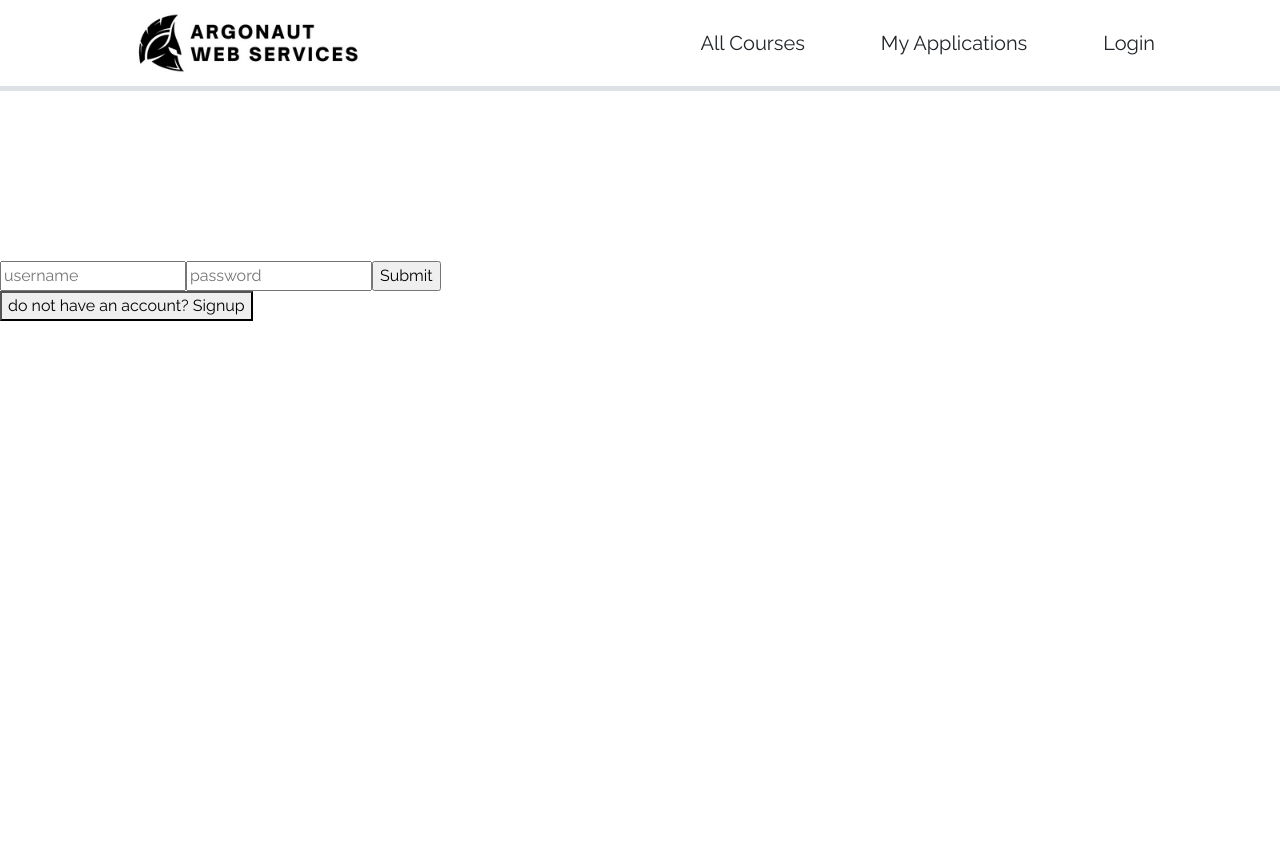
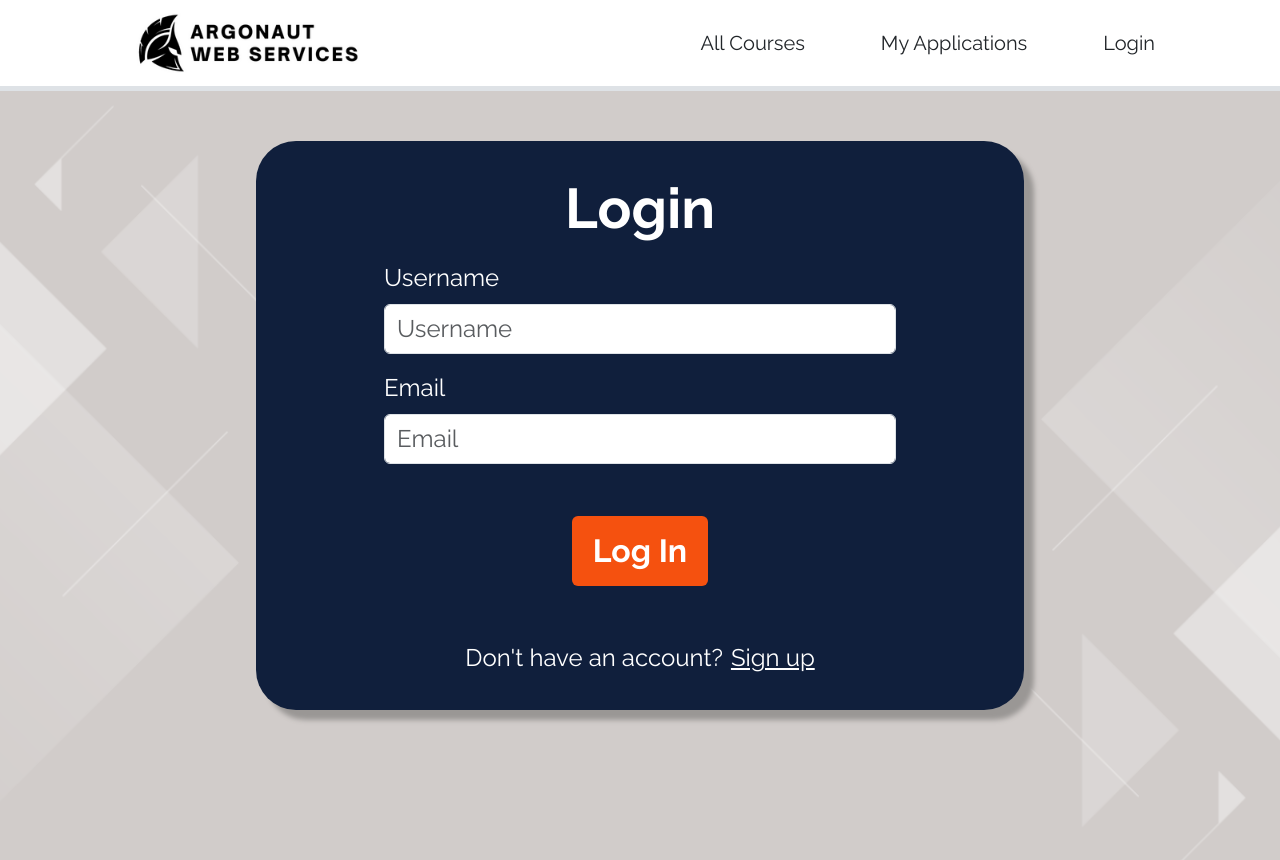
Before and after one commit to irriz-jayy/Moringa-student-application-portal, a React (Create React App) app in the folder client/: page /login in a window 1280 px wide. Shown: the top 860 px of the page. Before the commit the page ends 800 px from the top, so only its background shows below. Built offline with nearby package versions, Linux system fonts and the light colour scheme; no server answers.

Commit message:
added styling to Login component

```diff
--- a/client/src/components/Login.jsx
+++ b/client/src/components/Login.jsx
@@ -1,17 +1,36 @@
+import "./Form.css"
+
 function Login(){
 
 
     return (
-        <div>
-            <div>
+        <div className="page container-flex">
+            <div className="form">
+
+                <h1 className="form-title">Login</h1>
+
                 <form>
-                    <h1>LOGIN</h1>
-                        <input type='text' placeholder="username"/>
-                        <input type='password' placeholder="password"/>
-                        <input type='submit'/>
+
+                    <div className="mb-3">
+                        <label className="form-label">Username</label>
+                        <input className="form-control" name="username" type='text' placeholder="Username"/>
+                    </div>
+
+                    <div className="mb-3">
+                        <label className="form-label">Email</label>
+                        <input className="form-control" name="email" type='email' placeholder="Email"/>
+                    </div>
+
+                    <div className="form-submit">
+                        <button type="submit" className="btn">Log In</button>
+                    </div>
+
                 </form>
-                       {/* button for switching accounts */}
-                       <button>do not have an account? Signup</button>
+
+                {/* Switch to Signing Up */}
+                <p className="container">
+                    Don't have an account?<a href="/signup">Sign up</a>
+                </p>
             </div>
         </div>
     )
```
